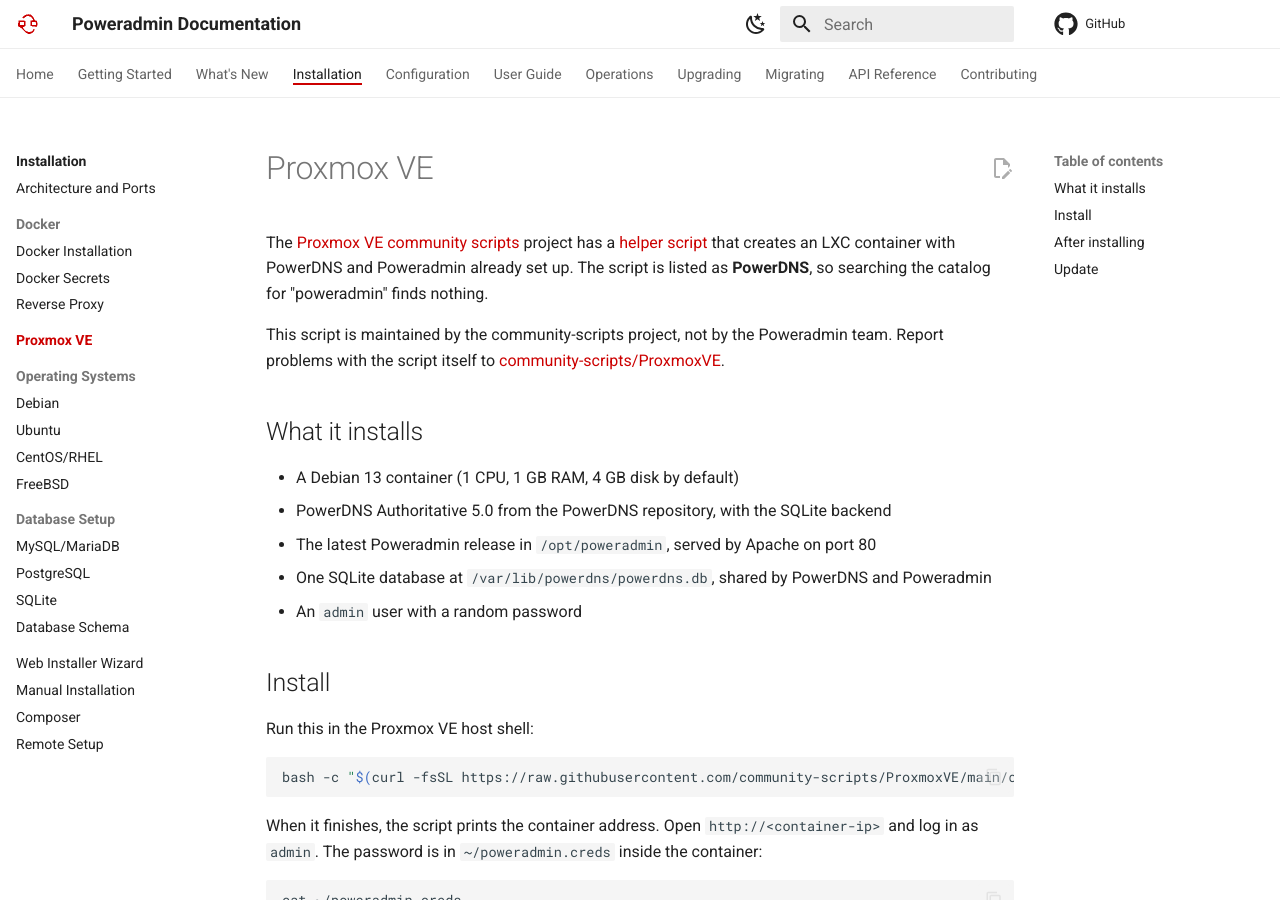
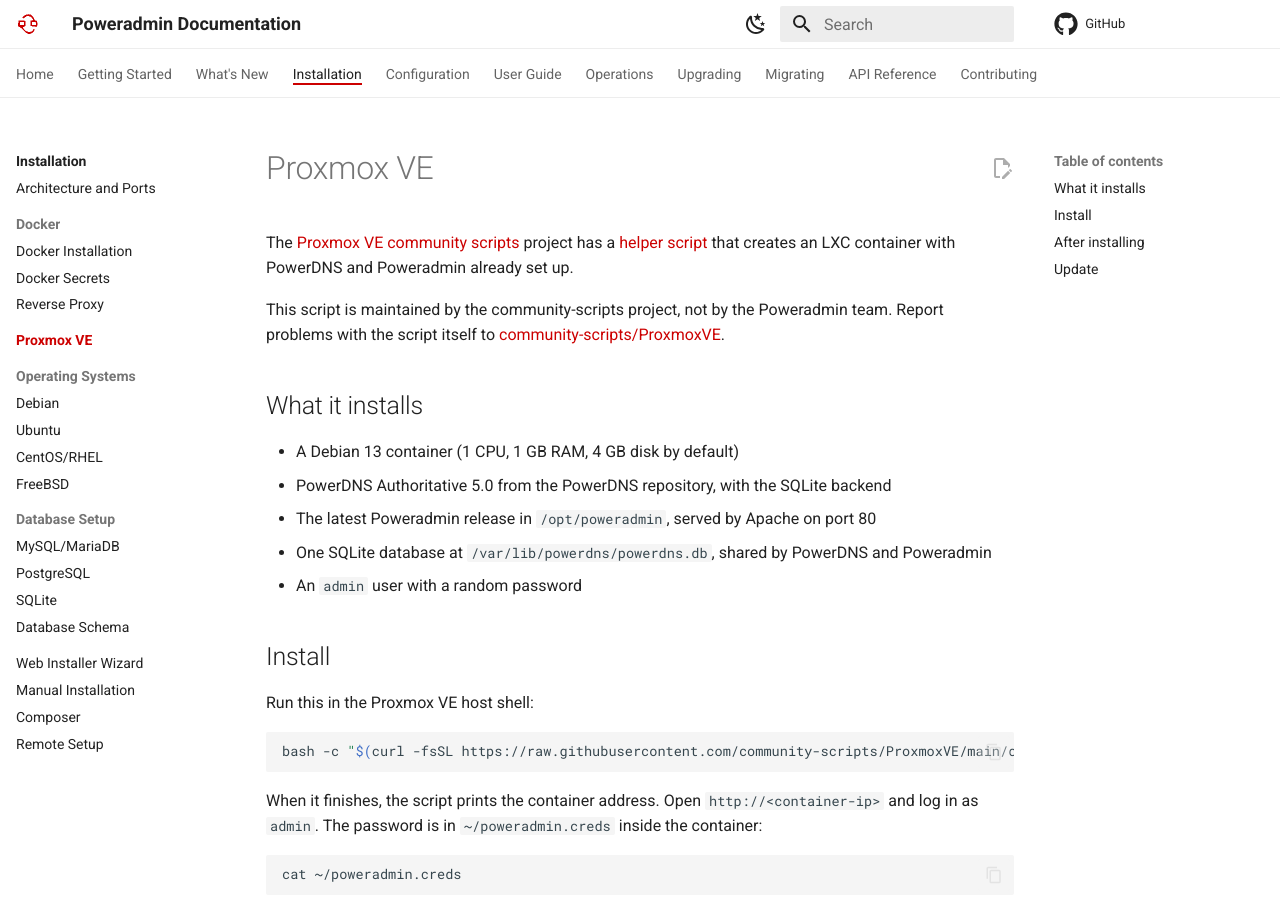
Before and after one commit to poweradmin/poweradmin-docs, an MkDocs documentation site: the page built from docs/installation/proxmox.md, in a window 1280 px wide and 900 px high. Built offline with MkDocs 1.6.1 and Material for MkDocs 9.7.7, drawn with Linux system fonts in a browser that asks for light colours; comment, search, counter and statistics services are not loaded.

Commit message:
docs(installation): drop the outdated Proxmox catalog search note

```diff
--- a/docs/installation/proxmox.md
+++ b/docs/installation/proxmox.md
@@ -1,6 +1,6 @@
 # Proxmox VE
 
-The [Proxmox VE community scripts](https://community-scripts.org/) project has a [helper script](https://community-scripts.org/scripts/powerdns) that creates an LXC container with PowerDNS and Poweradmin already set up. The script is listed as **PowerDNS**, so searching the catalog for "poweradmin" finds nothing.
+The [Proxmox VE community scripts](https://community-scripts.org/) project has a [helper script](https://community-scripts.org/scripts/powerdns) that creates an LXC container with PowerDNS and Poweradmin already set up.
 
 This script is maintained by the community-scripts project, not by the Poweradmin team. Report problems with the script itself to [community-scripts/ProxmoxVE](https://github.com/community-scripts/ProxmoxVE).
 
```
